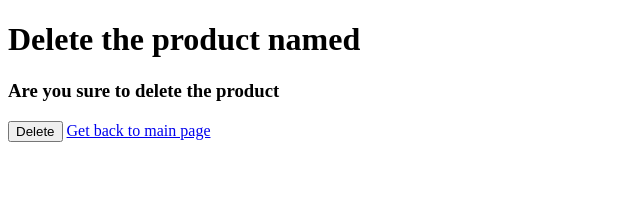
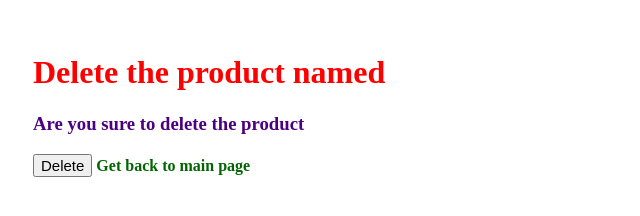
Before and after one commit to Kivanc10/Product-app-with-node.js-and-mongodb, a website: page public/delete.hbs in a window 1280 px wide. Shown: the whole page, without its empty margins (0-640 px from the left). Drawn offline with nearby package versions, Linux system fonts and the light colour scheme; files that its build step writes are made by us from their sources.

Commit message:
initial page is rearranged

```diff
--- a/public/delete.hbs
+++ b/public/delete.hbs
@@ -6,6 +6,32 @@
     <meta http-equiv="X-UA-Compatible" content="IE=edge">
     <meta name="viewport" content="width=device-width, initial-scale=1.0">
     <title>Document</title>
+    <style>
+        body {
+                padding: 25px;
+        }
+        h1 {
+            color: red;
+        }
+        h3 {
+            color:indigo;
+            font-weight: bold;
+        }
+        #delBtn {
+            font-size: 15px;
+        }
+        #container {
+            display: inline-block;
+            margin-right: 25px;
+        }
+
+        a {
+            text-decoration-line: none;
+            font-weight: bold;
+            color: darkgreen;
+
+        }
+    </style>
 </head>
 
 <body>
@@ -13,7 +39,7 @@
 
     <h3>Are you sure to delete the product</h3>
 
-    <div>
+    <div id="container">
         <button id="delBtn">Delete</button>
         <a id="getBackLink" href="/">Get back to main page</a>
     </div>
--- a/public/index.hbs
+++ b/public/index.hbs
@@ -28,7 +28,7 @@
 </head>
 
 <body>
-    <h1>This is main page</h1>
+    <h1>Main page</h1>
 <hr>
     <br>
     <h3 id="addProductTitle" >Add product</h3>
--- a/public/update.hbs
+++ b/public/update.hbs
@@ -8,6 +8,14 @@
     <link href="https://cdn.jsdelivr.net/npm/bootstrap@5.1.0/dist/css/bootstrap.min.css" rel="stylesheet"
         integrity="sha384-KyZXEAg3QhqLMpG8r+8fhAXLRk2vvoC2f3B09zVXn8CA5QIVfZOJ3BCsw2P0p/We" crossorigin="anonymous">
     <title>Document</title>
+    <style>
+        body {
+            padding: 25px;
+        }
+        h1 {
+            color: red;
+        }
+    </style>
 </head>
 
 <body>
--- a/public/uploadAvatar.hbs
+++ b/public/uploadAvatar.hbs
@@ -5,6 +5,20 @@
     <meta http-equiv="X-UA-Compatible" content="IE=edge">
     <meta name="viewport" content="width=device-width, initial-scale=1.0">
     <title>Document</title>
+    <style>
+        body {
+            padding: 25px;
+        }
+
+        h3 {
+            color: red;
+        }
+
+        a{
+            font-size: larger;
+            font-weight: bold;
+        }
+    </style>
 </head>
 <body>
     <h3>Upload image</h3>
```
